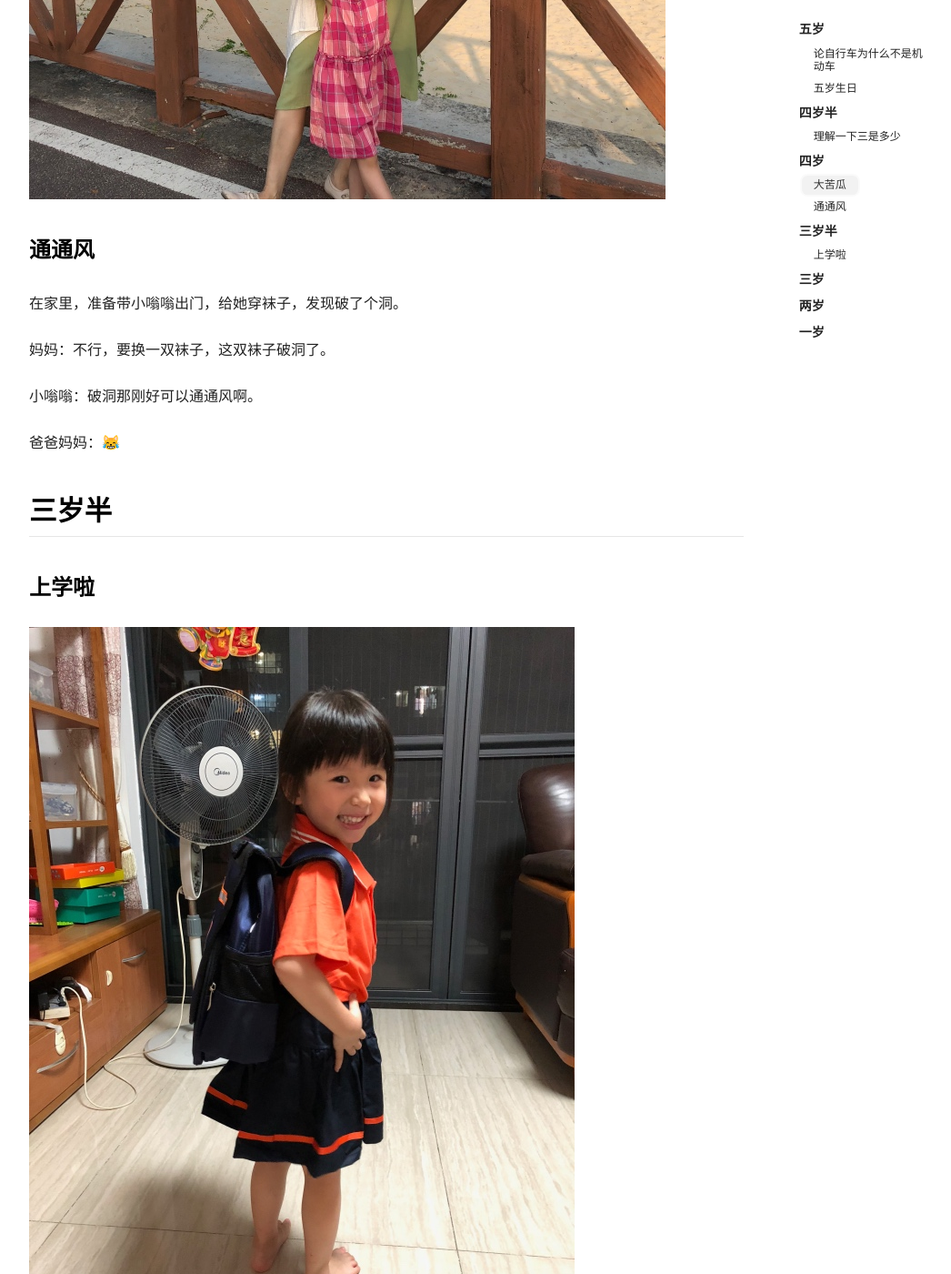
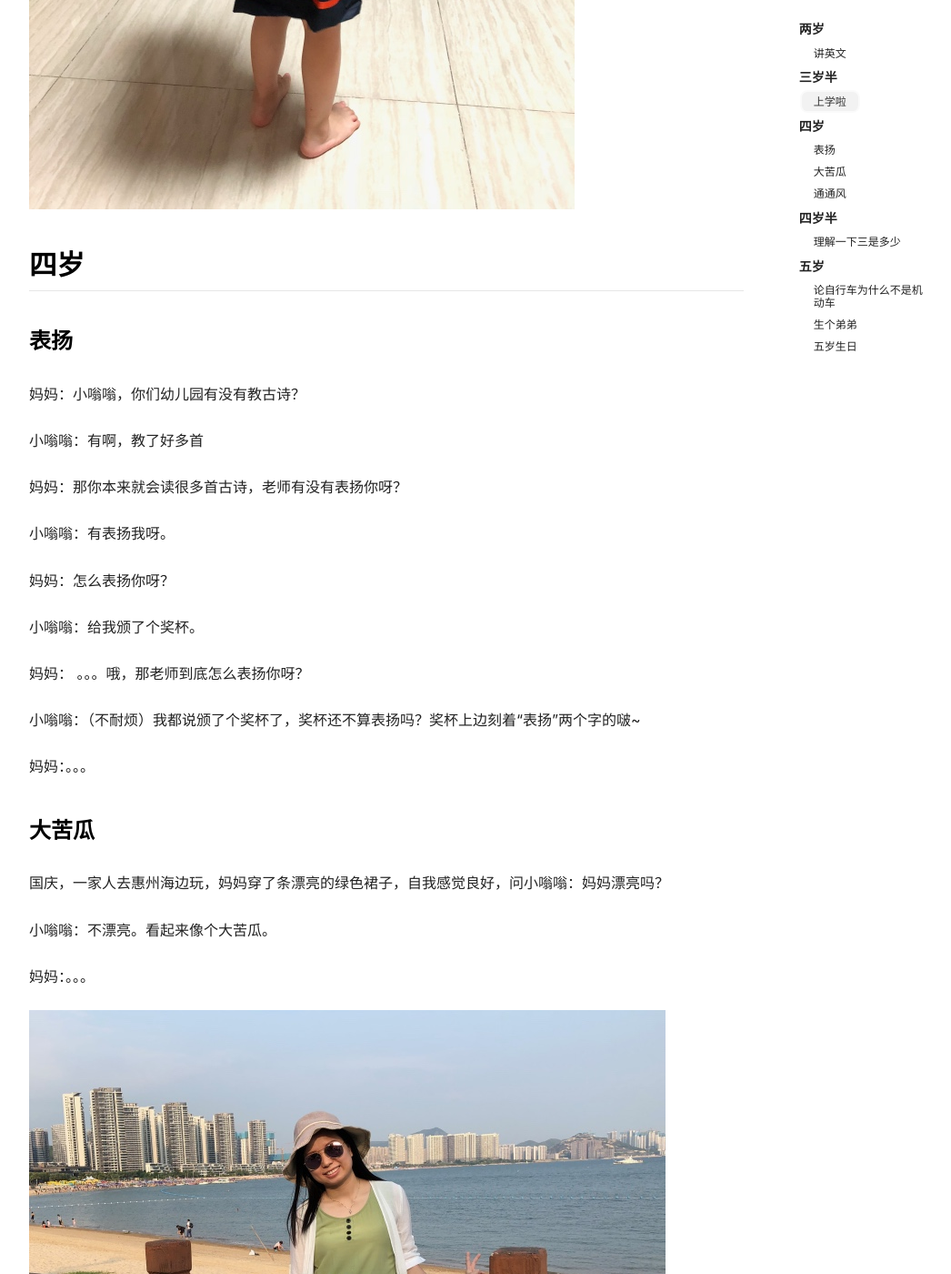
Before and after one commit to reniaL/renial.github.io, a Jekyll site: the page built from _posts/2015-03-14-my-little-laura.md, in a window 1280 px wide and 1400 px high, scrolled down 2851 px. Shown: the whole window at 91% size, without its empty margins (105-1151 px from the left). Built offline with Jekyll 4.4.1, drawn with Linux system fonts in a browser that asks for light colours; nearby versions of some CDN libraries; some of the changed text lies outside the part shown.

Commit message:
update post: my little laura

```diff
--- a/_posts/2015-03-14-my-little-laura.md
+++ b/_posts/2015-03-14-my-little-laura.md
@@ -3,6 +3,88 @@
 title:  "我家小嗡嗡"
 tags: [life]
 ---
+
+## 两岁
+
+### 讲英文
+
+两岁半，回外婆家住了一段时间，然后回到广州。
+
+奶奶：小嗡嗡，你去外婆家这么多天，怎么不给我打电话、发视频呀？为什么呀为什么？
+
+小嗡嗡：（不耐烦）因为所以，天文地理，蜘蛛蚂蚁，就是不告诉你！
+
+奶奶：都不知道你在说什么
+
+小嗡嗡：你肯定不知道啦，我在讲英文~（😁）
+
+奶奶：。。。
+
+![age020-010](/images/blog/2015-03-14-my-little-laura/age020-010.jpg)
+
+## 三岁半
+
+### 上学啦
+
+![age035-010](/images/blog/2015-03-14-my-little-laura/age035-010.jpg)
+
+<!--more-->
+
+## 四岁
+
+### 表扬
+
+妈妈：小嗡嗡，你们幼儿园有没有教古诗？
+
+小嗡嗡：有啊，教了好多首
+
+妈妈：那你本来就会读很多首古诗，老师有没有表扬你呀？
+
+小嗡嗡：有表扬我呀。
+
+妈妈：怎么表扬你呀？
+
+小嗡嗡：给我颁了个奖杯。
+
+妈妈： 。。。哦，那老师到底怎么表扬你呀？
+
+小嗡嗡：（不耐烦）我都说颁了个奖杯了，奖杯还不算表扬吗？奖杯上边刻着“表扬”两个字的啵~
+
+妈妈：。。。
+
+### 大苦瓜
+
+国庆，一家人去惠州海边玩，妈妈穿了条漂亮的绿色裙子，自我感觉良好，问小嗡嗡：妈妈漂亮吗？
+
+小嗡嗡：不漂亮。看起来像个大苦瓜。
+
+妈妈：。。。
+
+![age040-010](/images/blog/2015-03-14-my-little-laura/age040-010.jpg)
+
+### 通通风
+
+在家里，准备带小嗡嗡出门，给她穿袜子，发现破了个洞。
+
+妈妈：不行，要换一双袜子，这双袜子破洞了。
+
+小嗡嗡：破洞那刚好可以通通风啊。
+
+爸爸妈妈：😹
+
+## 四岁半
+
+### 理解一下三是多少
+
+妈妈带小嗡嗡去万达宝贝王玩，夹到了几颗糖。
+
+小嗡嗡：妈妈我想吃三颗糖。
+
+妈妈：不行，太多了，只能吃一颗。
+
+小嗡嗡：不多的不多的。妈妈，我用数数的方式让你理解一下三是多少。你看，（开始数数）一、二、三，是不是很快就数完啦？所以三颗糖一点都不多。
+
+妈妈：。。。
 
 ## 五岁
 
@@ -30,57 +112,18 @@
 
 爸爸：。。。
 
+### 生个弟弟
+
+小嗡嗡：妈妈，要不你生一个弟弟吧
+
+妈妈：这个不是我一个人说了算的，要爸爸同意才行哦
+
+小嗡嗡：那你就去买一个精子嘛
+
+妈妈：我去哪里买个精子？
+
+小嗡嗡：你知道吗？有一些女生，她的子宫不好，不能生小孩，她老公的精子就没有用，那个男生就会拿精子出来卖，哈哈哈~（😺）
+
 ### 五岁生日
 
 ![age050-010](/images/blog/2015-03-14-my-little-laura/age050-010.png)
-
-<!--more-->
-
-## 四岁半
-
-### 理解一下三是多少
-
-妈妈带小嗡嗡去万达宝贝王玩，夹到了几颗糖。
-
-小嗡嗡：妈妈我想吃三颗糖。
-
-妈妈：不行，太多了，只能吃一颗。
-
-小嗡嗡：不多的不多的。妈妈，我用数数的方式让你理解一下三是多少。你看，（开始数数）一、二、三，是不是很快就数完啦？所以三颗糖一点都不多。
-
-妈妈：。。。
-
-## 四岁
-
-### 大苦瓜
-
-国庆，一家人去惠州海边玩，妈妈穿了条漂亮的绿色裙子，自我感觉良好，问小嗡嗡：妈妈漂亮吗？
-
-小嗡嗡：不漂亮。看起来像个大苦瓜。
-
-妈妈：。。。
-
-![age040-010](/images/blog/2015-03-14-my-little-laura/age040-010.jpg)
-
-### 通通风
-
-在家里，准备带小嗡嗡出门，给她穿袜子，发现破了个洞。
-
-妈妈：不行，要换一双袜子，这双袜子破洞了。
-
-小嗡嗡：破洞那刚好可以通通风啊。
-
-爸爸妈妈：😹
-
-## 三岁半
-
-### 上学啦
-
-![age035-010](/images/blog/2015-03-14-my-little-laura/age035-010.jpg)
-
-
-## 三岁
-
-## 两岁
-
-## 一岁
```
Also changed, not shown: images/blog/2015-03-14-my-little-laura/age020-010.jpg (added).
